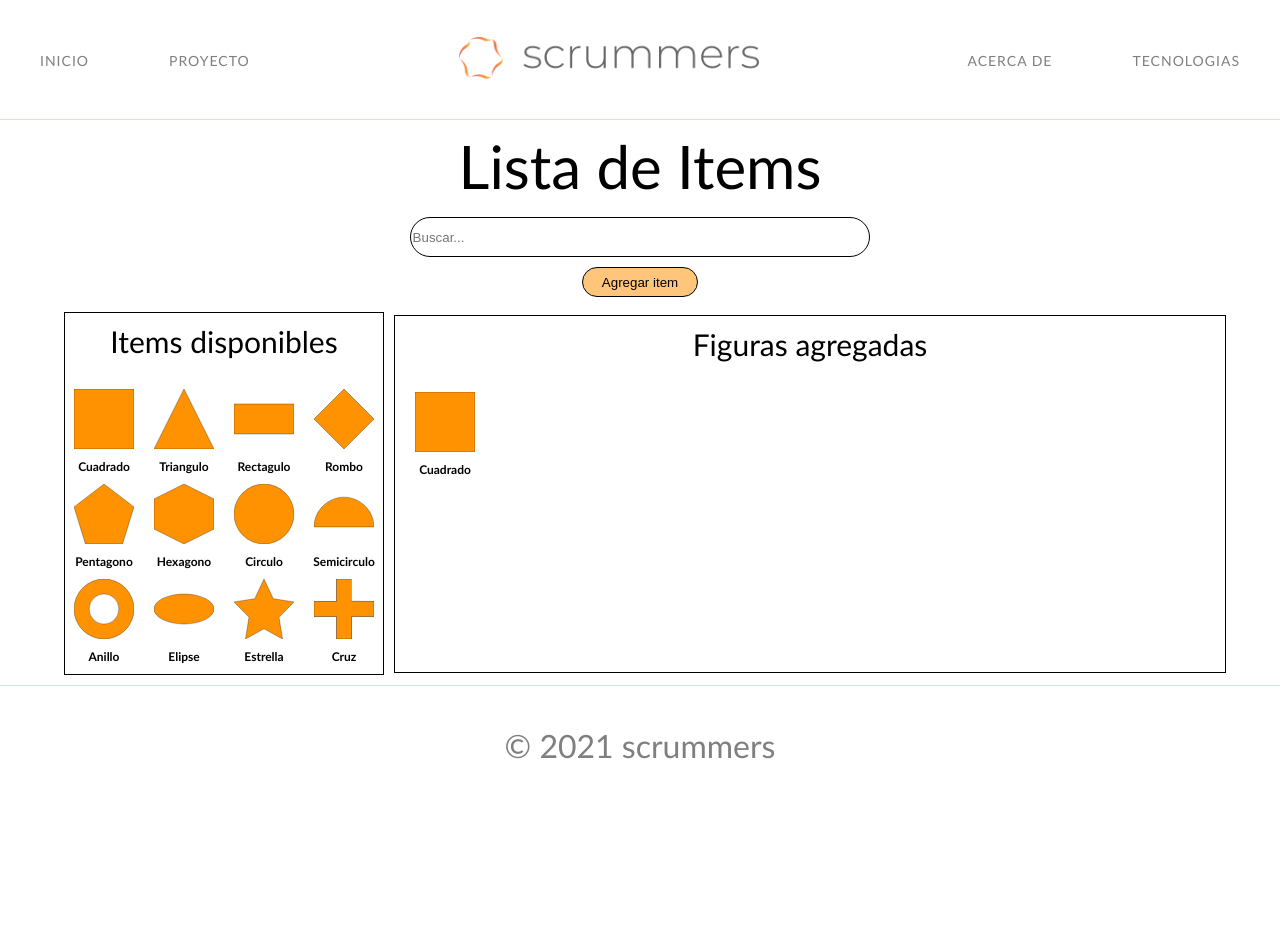
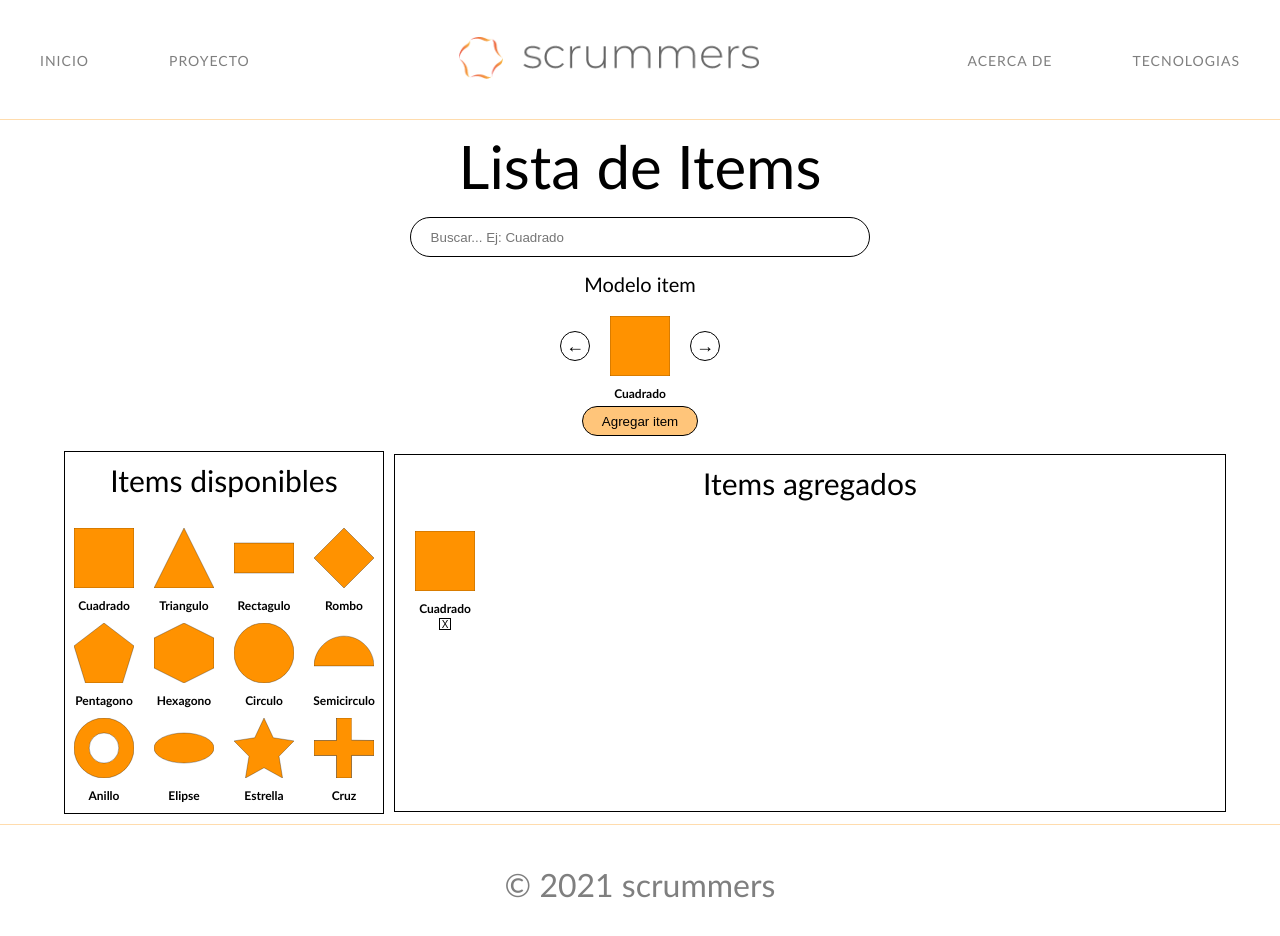
Before and after one commit to IvanGonzalez10/ScrummersTest, a React (Create React App) app: page /project in a window 1280 px wide. Shown: the top 936 px of the page. Before the commit the page ends 805 px from the top, so only its background shows below. Built offline with nearby package versions, Linux system fonts and the light colour scheme.

Commit message:
model item

```diff
--- a/src/Components/Figures/index.jsx
+++ b/src/Components/Figures/index.jsx
@@ -54,13 +54,14 @@ const allData = [
 
 export const Figures = () => {
   const [activeData, setActiveData] = React.useState(0);
+  const [query, setQuery] = React.useState("");
   const maxData = allData.length;
 
-  const addItem = () => {
+  const nextItem = () => {
     setActiveData((itemsActiveData) => itemsActiveData + 1);
   };
 
-  const removeItem = () => {
+  const backItem = () => {
     setActiveData((itemsActiveData) => itemsActiveData - 1);
   };
 
@@ -71,8 +72,27 @@ export const Figures = () => {
     <div className="figures-container">
       <h1>Lista de Items</h1>
       <div className="looking-container">
-        <input placeholder="Buscar..." />
-        <button onClick={addItem}>Agregar item</button>
+        <input
+          placeholder={"Buscar... Ej: " + allData[activeData].name}
+          value={query}
+          onChange={(e) => {
+            setQuery(e.target.value);
+            console.log(setQuery(e.target.value));
+          }}
+        />
+        <div className="model-container">
+          <h1>Modelo item</h1>
+          <div className="model-figure">
+            <button onClick={backItem}>←</button>
+            <img
+              src={allData[activeData].figure}
+              alt={allData[activeData].name}
+            />
+            <button onClick={nextItem}>→</button>
+          </div>
+          <h2>{allData[activeData].name}</h2>
+        </div>
+        <button onClick={nextItem}>Agregar item</button>
       </div>
       <div className="figure-container">
         <div className="available-figures">
@@ -80,8 +100,8 @@ export const Figures = () => {
             <h1>Items disponibles</h1>
           </div>
           <div className="items-available-figures">
-            {allData.map((data) => (
-              <div className="item-available">
+            {allData.map((data, i) => (
+              <div className="item-available" key={i}>
                 <img src={data.figure} alt={data.name} />
                 <h2>{data.name}</h2>
               </div>
@@ -90,12 +110,16 @@ export const Figures = () => {
         </div>
         <div className="select-figures">
           <div className="title-select-figures">
-            <h1>Figuras agregadas</h1>
+            <h1>Items agregados</h1>
           </div>
           <div className="added-figures">
-            <div className='new-added-figure'>
-            <img src={allData[activeData].figure} alt={allData[activeData].name} />
-            <h2>{allData[activeData].name}</h2>
+            <div className="new-added-figure">
+              <img
+                src={allData[activeData].figure}
+                alt={allData[activeData].name}
+              />
+              <h2>{allData[activeData].name}</h2>
+              <button onClick={backItem}>X</button>
             </div>
           </div>
         </div>
--- a/src/Components/Figures/styles.scss
+++ b/src/Components/Figures/styles.scss
@@ -27,6 +27,7 @@
   border: 1px solid black;
   border-radius: 25px;
   margin: 5px;
+  padding-left: 20px;
 }
 
 .looking-container button {
@@ -153,6 +154,64 @@
   padding: 10px;
 }
 
+.new-added-figure h1 {
+  font-size: 20px;
+}
+
 .new-added-figure h2 {
   font-size: 12px;
 }
+
+.new-added-figure button {
+  height: 12px;
+  width: 12px;
+  font-size: 10px;
+  background: #fff;
+  border: 0.1px solid black;
+  margin: 2px;
+}
+
+.new-added-figure button:focus {
+outline: none;
+}
+
+.model-figure {
+  display: flex;
+  flex-direction: row;
+  justify-content: center;
+  align-items: center;
+}
+
+.model-figure img {
+  height: 80px;
+  width: 80px;
+  padding: 10px;
+}
+
+.model-container {
+  display: flex;
+  flex-direction: column;
+  justify-content: center;
+  align-items: center;
+}
+.model-container h1 {
+  font-size: 20px;
+}
+
+.model-container h2 {
+  font-size: 12px;
+}
+
+.model-figure button {
+  height: 30px;
+  width: 30px;
+  font-size: 18px;
+  background: #fff;
+  border: 0.1px solid black;
+  margin: 0px 10px;
+}
+
+.model-figure button:hover {
+  transform: scale(1.1);
+  transition: transform 400ms;
+}
```
Also changed, not shown: 1 other file (tests, documents, lock files or other folders).
